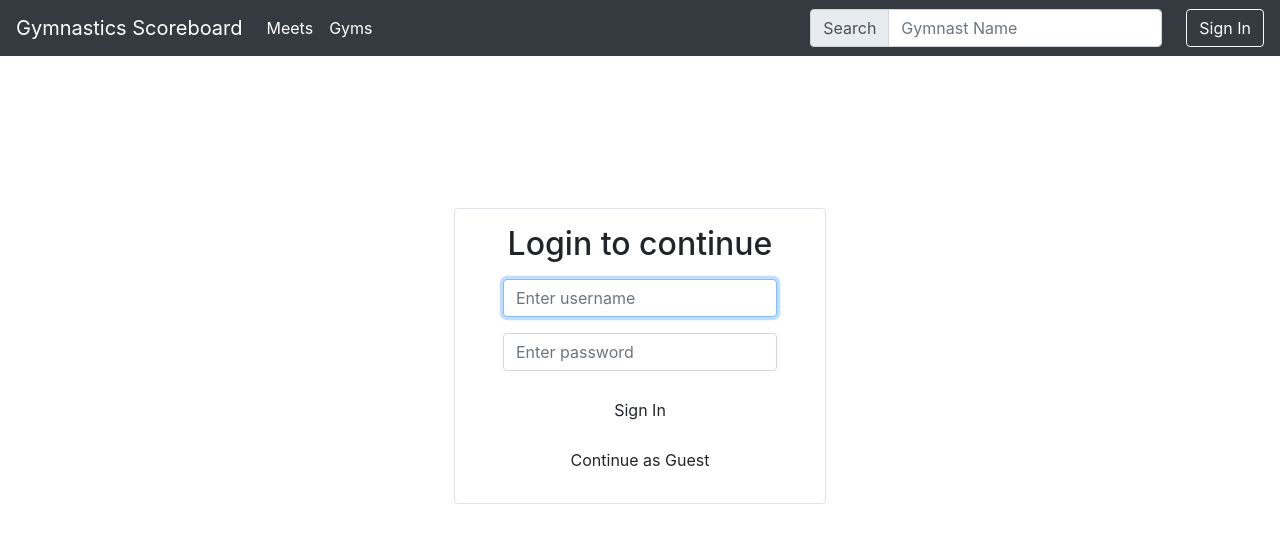
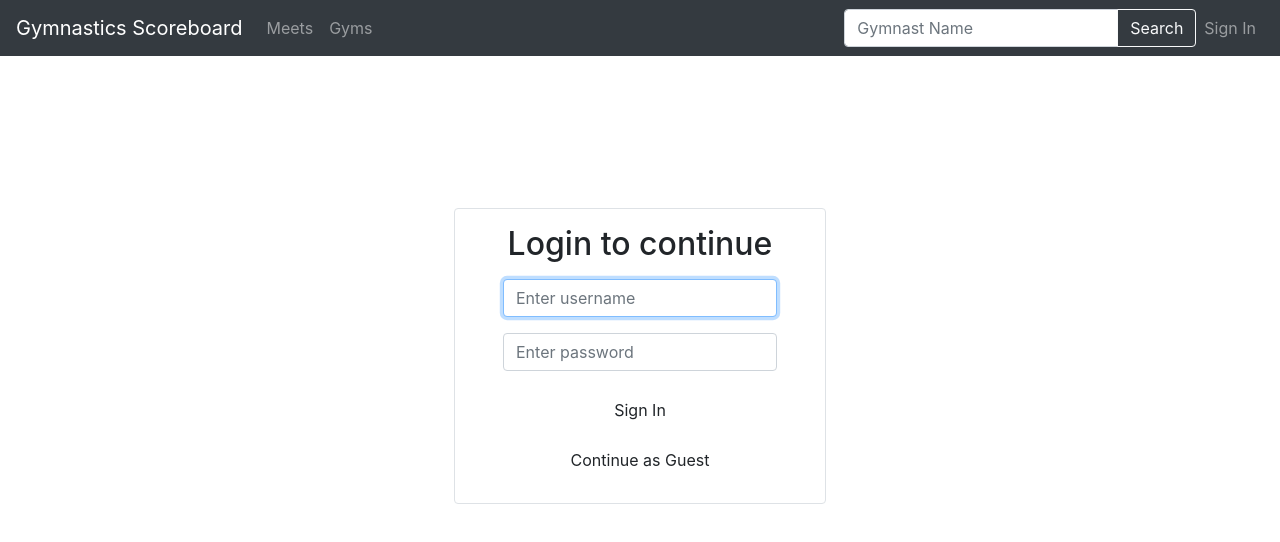
Before and after one commit to agokhale1/gymnastics-sb, an Angular app: page /login in a window 1280 px wide. Shown: the top 542 px of the page. Built offline with nearby package versions, Linux system fonts and the light colour scheme.

Commit message:
Fix navbar scaling on smaller displays

```diff
--- a/src/app/navbar/navbar.component.css
+++ b/src/app/navbar/navbar.component.css
@@ -0,0 +1,16 @@
+@media (max-width: 768px) {
+    .navbar .navbar-nav {
+        display: inline-block;
+        float: none;
+    }
+
+    .navbar .navbar-collapse {
+        text-align: center;
+    }
+
+    .input-group {
+        width: 70%;
+        margin-left: auto;
+        margin-right: auto;
+    }
+}
--- a/src/app/navbar/navbar.component.html
+++ b/src/app/navbar/navbar.component.html
@@ -1,31 +1,35 @@
 <nav class="navbar navbar-expand-lg navbar-dark bg-dark">
     <a class="navbar-brand" routerLink="/" routerLinkActive="">Gymnastics Scoreboard</a>
-    <button class="navbar-toggler" type="button" data-toggle="collapse" data-target="#navbarSupportedContent"
-        aria-controls="navbarSupportedContent" aria-expanded="false" aria-label="Toggle navigation">
+    <button class="navbar-toggler" data-toggle="collapse" data-target="#navbarMenu">
         <span class="navbar-toggler-icon"></span>
     </button>
 
-    <div class="collapse navbar-collapse" id="navbarSupportedContent">
-        <ul class="navbar-nav mr-auto">
-            <li class="nav-item active">
+    <div class="collapse navbar-collapse" id="navbarMenu">
+        <ul class="navbar-nav">
+            <li class="nav-item">
                 <a class="nav-link" routerLink="/meets" routerLinkActive="">Meets</a>
             </li>
-            <li class="nav-item active">
+            <li class="nav-item">
                 <a class="nav-link" routerLink="/gyms" routerLinkActive="">Gyms</a>
             </li>
         </ul>
 
-        <form class="form-inline my-2 my-lg-0">
-            <div class="input-group mr-sm-4">
-                <div class="input-group-prepend">
-                    <span class="btn input-group-text" id="basic-addon3">Search</span>
+        <form class="ml-auto">
+            <div class="input-group">
+                <input type="text" class="form-control" placeholder="Gymnast Name">
+                <div class="input-group-append">
+                    <button type="button" class="btn btn-outline-light">Search</button>
                 </div>
-                <input class="form-control" id="basic-url" type="search" placeholder="Gymnast Name" aria-describedby="basic-addon3">
             </div>
         </form>
 
-        <button *ngIf="!loggedIn" routerLink="/login" routerLinkActive="" class="btn btn-outline-light my-2 my-sm-0">Sign In</button>
-        <button *ngIf="loggedIn" (click)="logout()" class="btn btn-outline-light my-2 my-sm-0">Sign Out</button>
-
+        <ul class="navbar-nav">
+            <li class="nav-item">
+                <a *ngIf="!loggedIn" routerLink="/login" routerLinkActive="" class="nav-link">Sign In</a>
+            </li>
+            <li class="nav-item">
+                <a *ngIf="loggedIn" (click)="logout()" class="nav-link">Sign Out</a>
+            </li>
+        </ul>
     </div>
 </nav>
```
